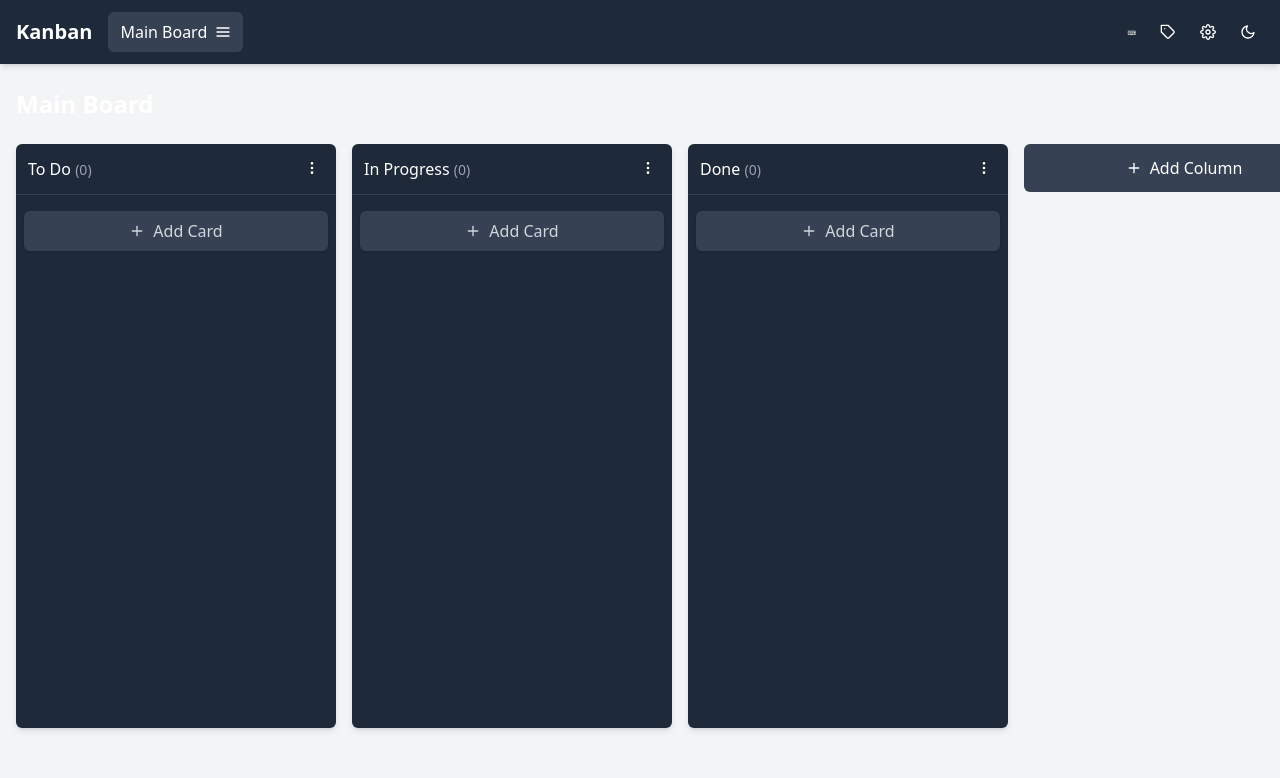
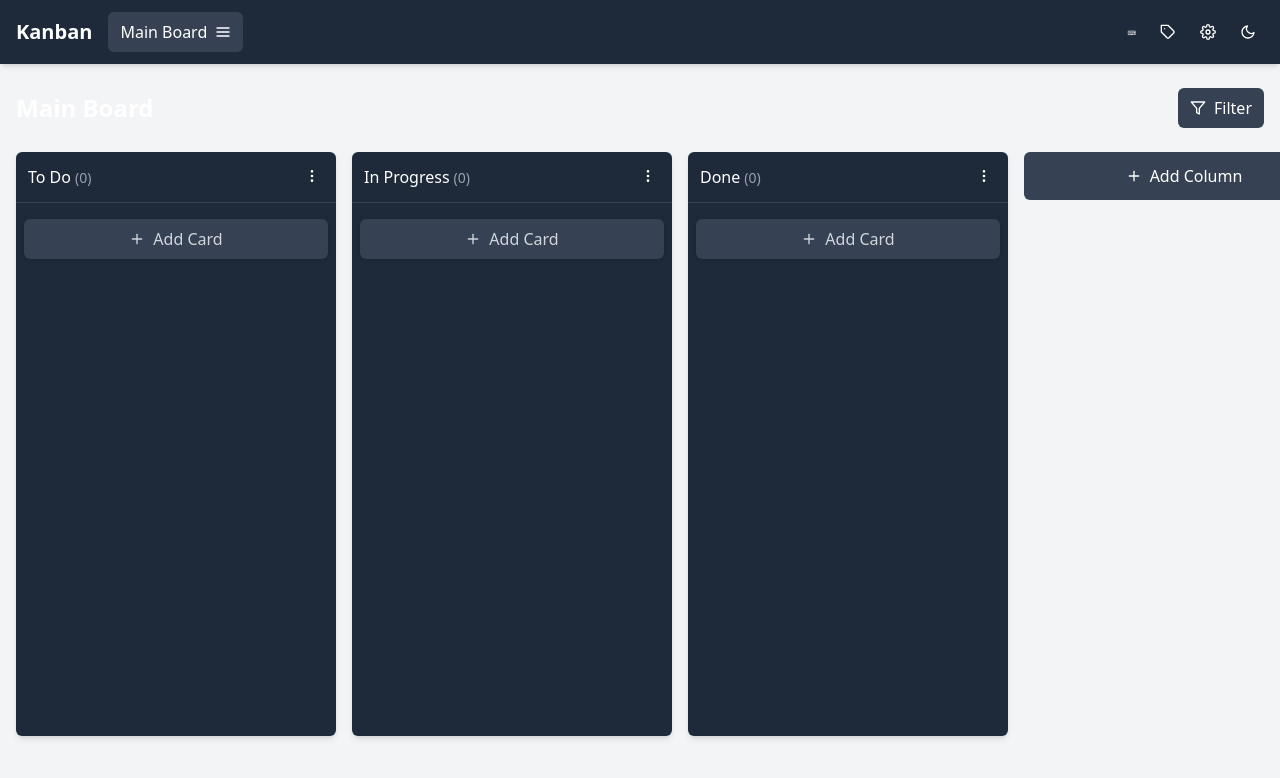
Before and after one commit to byigitt/kanban, a React (Vite) app: page / in a window 1280 px wide. Shown: the top 778 px of the page. Built offline with nearby package versions, Linux system fonts and the light colour scheme.

Commit message:
feat: integrate LabelFilter into Board and Column components for enhanced card filtering

```diff
--- a/src/components/Board.tsx
+++ b/src/components/Board.tsx
@@ -1,7 +1,8 @@
 import { useState } from 'react';
 import { Droppable, Draggable } from '@hello-pangea/dnd';
-import { Board as BoardType, KanbanData, Column as ColumnType } from '../types';
+import { Board as BoardType, KanbanData, Column as ColumnType, Card as CardType } from '../types';
 import Column from './Column';
+import LabelFilter from './LabelFilter';
 import { FiPlus } from 'react-icons/fi';
 
 interface BoardProps {
@@ -13,6 +14,7 @@ interface BoardProps {
 const Board = ({ board, setData, kanbanData }: BoardProps) => {
   const [newColumnTitle, setNewColumnTitle] = useState('');
   const [showNewColumnForm, setShowNewColumnForm] = useState(false);
+  const [selectedLabelIds, setSelectedLabelIds] = useState<string[]>([]);
 
   // Add a new column to the board
   const addColumn = (e: React.FormEvent) => {
@@ -44,10 +46,26 @@ const Board = ({ board, setData, kanbanData }: BoardProps) => {
     setShowNewColumnForm(false);
   };
 
+  // Filter cards based on selected labels
+  const filterCards = (cards: CardType[]): CardType[] => {
+    if (selectedLabelIds.length === 0) return cards;
+
+    return cards.filter(card =>
+      selectedLabelIds.some(labelId => card.labels.includes(labelId))
+    );
+  };
+
   return (
     <main className="container mx-auto px-4 py-6 overflow-x-auto">
-      <div className="flex items-center mb-6">
+      <div className="flex items-center justify-between mb-6">
         <h2 className="text-2xl font-bold text-white">{board.title}</h2>
+        <div className="flex items-center space-x-2">
+          <LabelFilter
+            labels={kanbanData.labels || []}
+            selectedLabels={selectedLabelIds}
+            setSelectedLabels={setSelectedLabelIds}
+          />
+        </div>
       </div>
 
       <Droppable droppableId="board-columns" direction="horizontal" type="column">
@@ -66,11 +84,16 @@ const Board = ({ board, setData, kanbanData }: BoardProps) => {
                     className="flex-shrink-0 w-80"
                   >
                     <Column
-                      column={column}
+                      column={{
+                        ...column,
+                        cards: filterCards(column.cards)
+                      }}
+                      originalColumn={column}
                       board={board}
                       setData={setData}
                       kanbanData={kanbanData}
                       dragHandleProps={provided.dragHandleProps}
+                      isFiltering={selectedLabelIds.length > 0}
                     />
                   </div>
                 )}
--- a/src/components/Column.tsx
+++ b/src/components/Column.tsx
@@ -3,7 +3,7 @@ import { Droppable } from '@hello-pangea/dnd';
 import { Column as ColumnType, Board, KanbanData, Card as CardType } from '../types';
 import Card from './Card';
 import CardForm from './CardForm';
-import { FiPlus, FiMoreVertical } from 'react-icons/fi';
+import { FiPlus, FiMoreVertical, FiFilter } from 'react-icons/fi';
 import { DraggableProvidedDragHandleProps } from '@hello-pangea/dnd';
 
 interface ColumnProps {
@@ -12,23 +12,36 @@ interface ColumnProps {
   setData: React.Dispatch<React.SetStateAction<KanbanData | null>>;
   kanbanData: KanbanData;
   dragHandleProps?: DraggableProvidedDragHandleProps | null;
+  isFiltering?: boolean;
+  originalColumn?: ColumnType;
 }
 
-const Column = ({ column, board, setData, kanbanData, dragHandleProps }: ColumnProps) => {
+const Column = ({
+  column,
+  board,
+  setData,
+  kanbanData,
+  dragHandleProps,
+  isFiltering = false,
+  originalColumn
+}: ColumnProps) => {
   const [showCardForm, setShowCardForm] = useState(false);
   const [showColumnMenu, setShowColumnMenu] = useState(false);
   const [editingTitle, setEditingTitle] = useState(false);
   const [columnTitle, setColumnTitle] = useState(column.title);
 
+  // Use the original column for operations if we're filtering
+  const operationalColumn = isFiltering && originalColumn ? originalColumn : column;
+
   // Add a new card to the column
   const addCard = (card: CardType) => {
     const updatedColumn = {
-      ...column,
-      cards: [...column.cards, card]
+      ...operationalColumn,
+      cards: [...operationalColumn.cards, card]
     };
 
     const updatedColumns = board.columns.map(col =>
-      col.id === column.id ? updatedColumn : col
+      col.id === operationalColumn.id ? updatedColumn : col
     );
 
     const updatedBoard = {
@@ -51,7 +64,7 @@ const Column = ({ column, board, setData, kanbanData, dragHandleProps }: ColumnP
 
   // Delete the column
   const deleteColumn = () => {
-    const updatedColumns = board.columns.filter(col => col.id !== column.id);
+    const updatedColumns = board.columns.filter(col => col.id !== operationalColumn.id);
 
     const updatedBoard = {
       ...board,
@@ -71,19 +84,19 @@ const Column = ({ column, board, setData, kanbanData, dragHandleProps }: ColumnP
 
   // Update column title
   const updateColumnTitle = () => {
-    if (!columnTitle.trim() || columnTitle === column.title) {
-      setColumnTitle(column.title);
+    if (!columnTitle.trim() || columnTitle === operationalColumn.title) {
+      setColumnTitle(operationalColumn.title);
       setEditingTitle(false);
       return;
     }
 
     const updatedColumn = {
-      ...column,
+      ...operationalColumn,
       title: columnTitle
     };
 
     const updatedColumns = board.columns.map(col =>
-      col.id === column.id ? updatedColumn : col
+      col.id === operationalColumn.id ? updatedColumn : col
     );
 
     const updatedBoard = {
@@ -103,6 +116,16 @@ const Column = ({ column, board, setData, kanbanData, dragHandleProps }: ColumnP
 
     setEditingTitle(false);
   };
+
+  // Get the total number of cards (from original column if filtering)
+  const totalCards = isFiltering && originalColumn
+    ? originalColumn.cards.length
+    : column.cards.length;
+
+  // Get the filtered count if filtering
+  const filteredCount = isFiltering
+    ? column.cards.length
+    : null;
 
   return (
     <div className="bg-gray-800 rounded-md shadow-md flex flex-col h-full" data-column-id={column.id}>
@@ -129,7 +152,16 @@ const Column = ({ column, board, setData, kanbanData, dragHandleProps }: ColumnP
             className="font-medium text-white cursor-pointer"
             onClick={() => setEditingTitle(true)}
           >
-            {column.title} <span className="text-gray-400 text-sm">({column.cards.length})</span>
+            {column.title}
+            <span className="text-gray-400 text-sm ml-1">
+              ({filteredCount !== null ? `${filteredCount}/${totalCards}` : totalCards})
+            </span>
+            {isFiltering && filteredCount === 0 && (
+              <span className="ml-2 text-xs text-yellow-400">
+                <FiFilter className="inline mr-1" />
+                Filtered
+              </span>
+            )}
           </h3>
         )}
 
@@ -173,20 +205,27 @@ const Column = ({ column, board, setData, kanbanData, dragHandleProps }: ColumnP
             ref={provided.innerRef}
             {...provided.droppableProps}
           >
-            {column.cards.map((card, index) => (
+            {column.cards.length === 0 && isFiltering ? (
+              <div className="text-center py-4 text-gray-400 text-sm">
+                No cards match the current filter
+              </div>
+            ) : (
+              column.cards.map((card, index) => (
                 <Card
                   key={card.id}
                   card={card}
                   index={index}
-                column={column}
+                  column={isFiltering && originalColumn ? originalColumn : column}
                   board={board}
                   setData={setData}
                   kanbanData={kanbanData}
                 />
-            ))}
+              ))
+            )}
             {provided.placeholder}
 
-            {showCardForm ? (
+            {!isFiltering && (
+              showCardForm ? (
                 <CardForm
                   onSubmit={addCard}
                   onCancel={() => setShowCardForm(false)}
@@ -201,6 +240,7 @@ const Column = ({ column, board, setData, kanbanData, dragHandleProps }: ColumnP
                   <FiPlus className="mr-2" />
                   Add Card
                 </button>
+              )
             )}
           </div>
         )}
```
Lines whose indentation alone changed are shown as unchanged.
